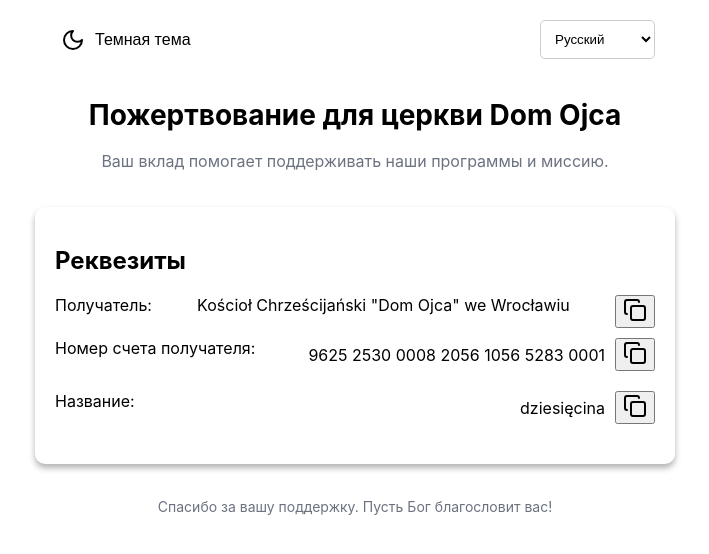
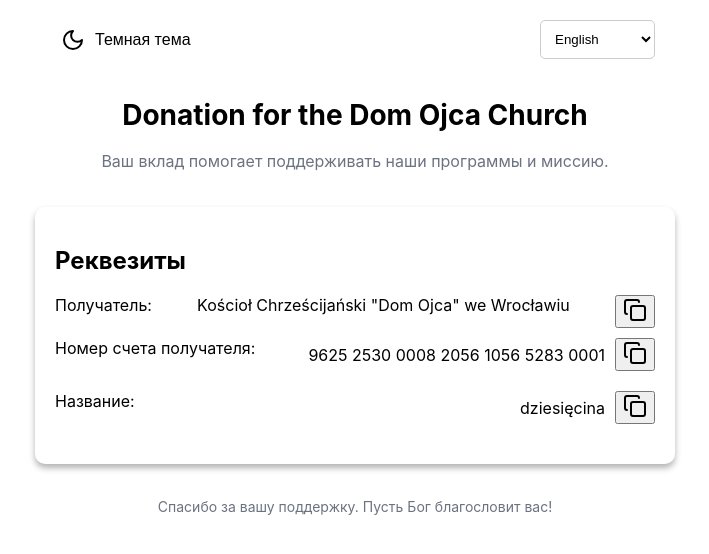
Before and after one commit to nikolay-evsevitskiy/dom-ojca-donation-page, a React (Create React App) app: page / in a window 1280 px wide. Shown: the top 554 px of the page, without its empty margins (285-994 px from the left). Built offline with nearby package versions, Linux system fonts and the light colour scheme.

Commit message:
add i18n file and set hook in main page

```diff
--- a/package.json
+++ b/package.json
@@ -15,6 +15,7 @@
     "@types/node": "^16.7.13",
     "@types/react": "^18.0.0",
     "@types/react-dom": "^18.0.0",
+    "@types/react-i18next": "^8.1.0",
     "framer-motion": "^12.0.5",
     "i18next": "^24.2.2",
     "i18next-browser-languagedetector": "^8.0.2",
--- a/src/DonationPage.tsx
+++ b/src/DonationPage.tsx
@@ -4,6 +4,7 @@ import Button from "./common/button";
 import {Copy, Moon, Sun} from "lucide-react";
 import {motion} from "framer-motion";
 import "./DonationPage.css";
+import { useTranslation } from "react-i18next";
 
 interface BankAccountDetails {
     accountName: string;
@@ -14,7 +15,7 @@ interface BankAccountDetails {
 
 const DonationPage: React.FC = () => {
     const [theme, setTheme] = useState<string>("light");
-    const [language, setLanguage] = useState<string>("ru");
+    const { t, i18n } = useTranslation<string>();
 
     const bankAccountDetails: BankAccountDetails = {
         accountName: `Kościoł Chrześcijański "Dom Ojca" we Wrocławiu`,
@@ -25,7 +26,8 @@ const DonationPage: React.FC = () => {
 
     const copyToClipboard = (text: string): void => {
         navigator.clipboard.writeText(text);
-        alert("Данные скопированы в буфер обмена");
+        // @ts-ignore
+        alert(t("copy"));
     };
 
     const toggleTheme = (): void => {
@@ -34,8 +36,10 @@ const DonationPage: React.FC = () => {
     };
 
     const changeLanguage = (event: React.ChangeEvent<HTMLSelectElement>): void => {
-        setLanguage(event.target.value);
+        i18n.changeLanguage(event.target.value);
     };
+
+
 
     return (
         <div className={`donation-page ${theme}`}>
@@ -45,7 +49,7 @@ const DonationPage: React.FC = () => {
                     {theme === "light" ? "Темная тема" : "Светлая тема"}
                 </button>
 
-                <select value={language} onChange={changeLanguage} className="language-select">
+                <select value={i18n.language} onChange={changeLanguage} className="language-select">
                     <option value="en">English</option>
                     <option value="uk">Українська</option>
                     <option value="ru">Русский</option>
@@ -60,7 +64,10 @@ const DonationPage: React.FC = () => {
                 animate={{opacity: 1, y: 0}}
                 transition={{duration: 0.5}}
             >
-                <h1>Пожертвование для церкви Dom Ojca</h1>
+                <h1>{
+                    // @ts-ignore
+                    t("title")
+                }</h1>
                 <p>Ваш вклад помогает поддерживать наши программы и миссию.</p>
             </motion.div>
 
--- a/src/i18n.ts
+++ b/src/i18n.ts
@@ -0,0 +1,48 @@
+import i18n from "i18next";
+import { initReactI18next } from "react-i18next";
+import LanguageDetector from "i18next-browser-languagedetector";
+
+const resources = {
+    en: {
+        translation: {
+            title: "Donation for the Dom Ojca Church",
+            description: "Your contribution helps support our programs and mission.",
+            accountName: "Account Name",
+            iban: "IBAN",
+            swift: "SWIFT",
+            copy: "Copy",
+            donate: "Proceed to Payment",
+            thanks: "Thank you for your support. May God bless you!",
+            darkTheme: "Dark Theme",
+            lightTheme: "Light Theme",
+        },
+    },
+    ru: {
+        translation: {
+            title: "Пожертвование для церкви Dom Ojca",
+            description: "Ваш вклад помогает поддерживать наши программы и миссию.",
+            accountName: "Название счета",
+            iban: "IBAN",
+            swift: "SWIFT",
+            copy: "Копировать",
+            donate: "Перейти к платежу",
+            thanks: "Спасибо за вашу поддержку. Пусть Бог благословит вас!",
+            darkTheme: "Темная тема",
+            lightTheme: "Светлая тема",
+        },
+    },
+    // Добавьте другие языки (uk, pl, be) здесь.
+};
+
+i18n
+    .use(LanguageDetector) // Автоопределение языка
+    .use(initReactI18next) // Инициализация react-i18next
+    .init({
+        resources,
+        fallbackLng: "en", // Язык по умолчанию
+        interpolation: {
+            escapeValue: false, // React уже экранирует HTML
+        },
+    });
+
+export default i18n;
--- a/src/index.tsx
+++ b/src/index.tsx
@@ -1,5 +1,6 @@
 import React from 'react';
 import ReactDOM from 'react-dom/client';
+import './i18n.ts';
 import './index.css';
 import App from './App';
 import reportWebVitals from './reportWebVitals';
```
Also changed, not shown: 1 other file (tests, documents, lock files or other folders).
